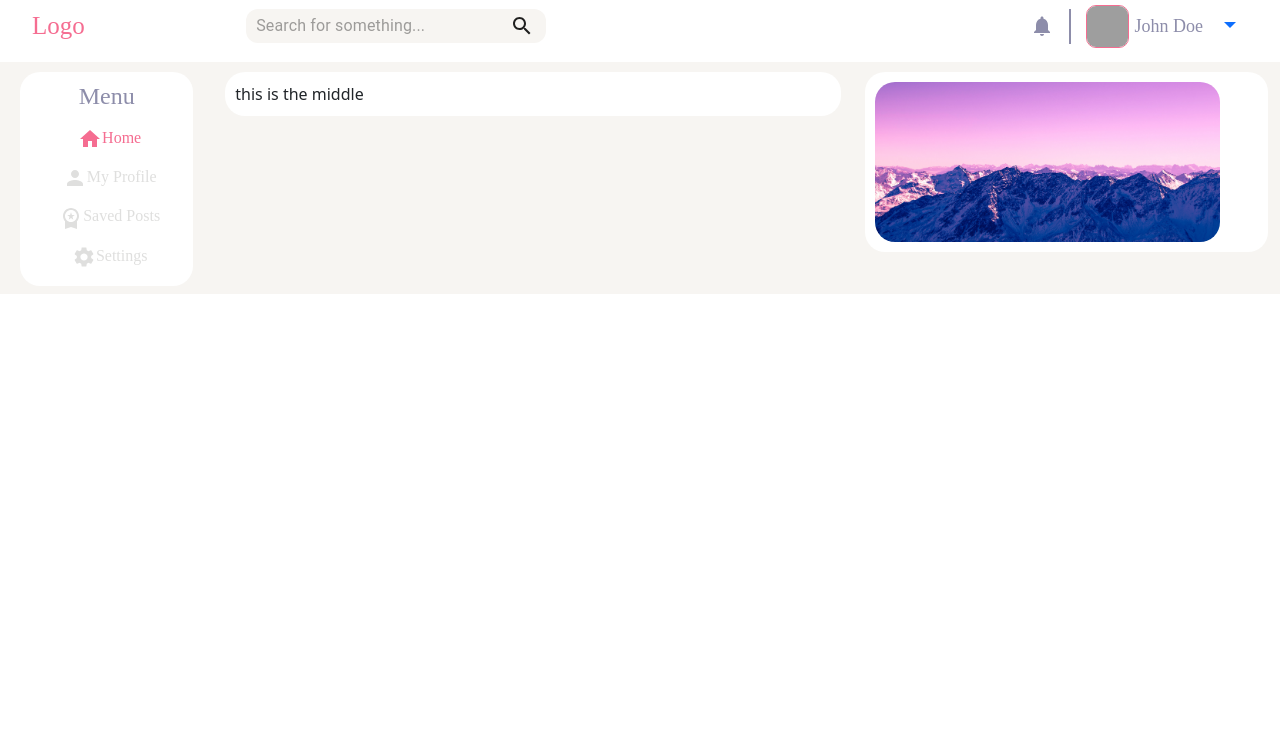
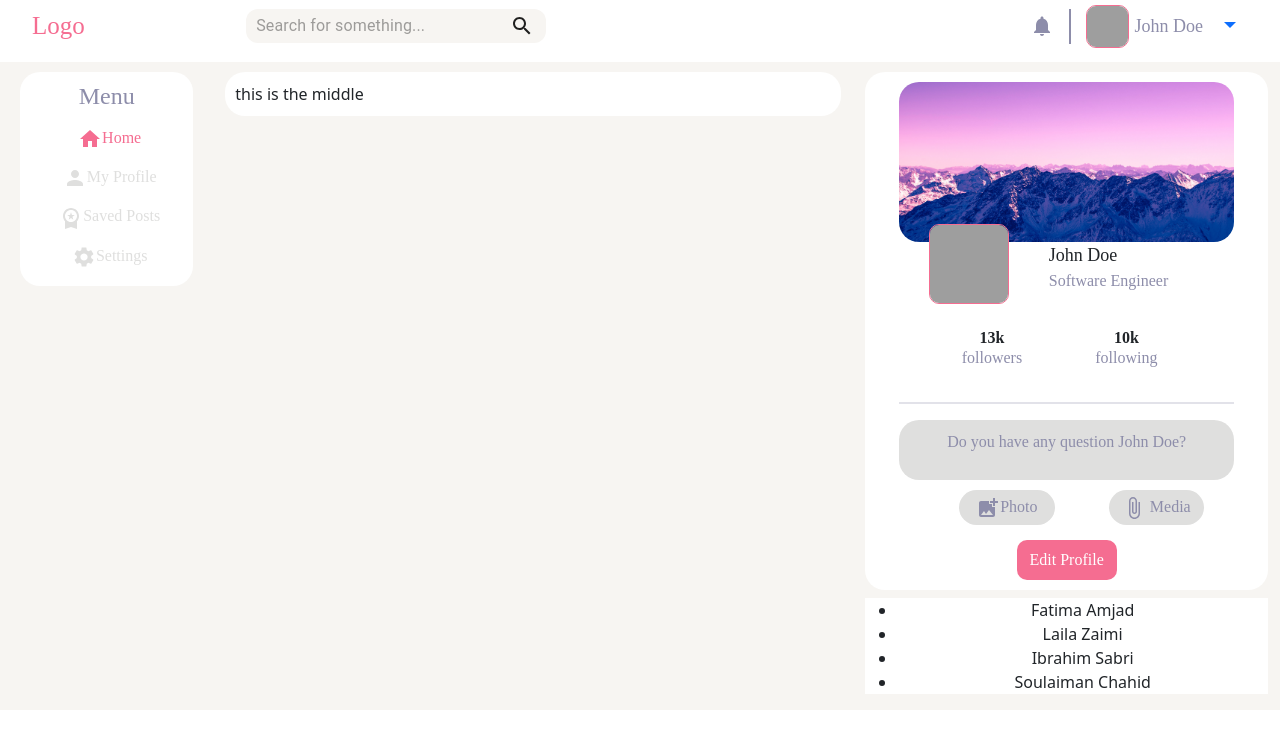
Before and after one commit to hanane54/social-network, a React (Create React App) app: page / in a window 1280 px wide. Shown: the top 748 px of the page. Built offline with nearby package versions, Linux system fonts and the light colour scheme; grey boxes are pictures that could not be loaded.

Commit message:
Added: the profile section, Adding: the recent followers section in home page

```diff
--- /dev/null
+++ b/src/components/followersSection/recentFollowersSection.js
@@ -0,0 +1,15 @@
+import styles from './recentFollowersSection.module.css';
+const RecentFollowers = () => {
+    return <>
+        <div className={styles.followersContainer}>
+            <ul>
+                <li>Fatima Amjad</li>
+                <li>Laila Zaimi</li>
+                <li>Ibrahim Sabri</li>
+                <li>Soulaiman Chahid</li>
+            </ul>
+        </div>
+    </>
+}
+
+export default RecentFollowers;
--- /dev/null
+++ b/src/components/followersSection/recentFollowersSection.module.css
@@ -0,0 +1,4 @@
+.followersContainer{
+    background-color: white;
+    text-align: center;
+}
--- a/src/components/profileSection/profilePic&Cover.js
+++ b/src/components/profileSection/profilePic&Cover.js
@@ -1,15 +1,71 @@
 import styles from "./profilePic&Cover.module.css";
-import cover from '../assets/cover.jpg'
+import cover from "../assets/cover.jpg";
+import profilePicture from "../assets/profile.jpg";
+import { Container, Row, Col } from "react-bootstrap";
+import AddPhotoAlternateIcon from '@mui/icons-material/AddPhotoAlternate';
+import AttachFileIcon from '@mui/icons-material/AttachFile';
 const ProfilePicCover = () => {
-  return <>
-    <div>
-    <img
-                src={cover}
-                alt="profile"
-                className={styles.coverPicture}
-              />
-    </div>
+  return (
+    <>
+      <Container>
+        <Row>
+          <Col style={{ display: "flex", justifyContent: "center" }}>
+            <img src={cover} alt="profile" className={styles.coverPicture} />
+          </Col>
+        </Row>
+        <Row>
+          <Col md={{ span: 3, offset: 1 }} style={{ marginTop: "-18px" }}>
+            <img
+              src={profilePicture}
+              alt="profile"
+              className={styles.profilePicture}
+            />
+          </Col>
+          <Col md={{ span: 6, offset: 1 }}>
+            <span className={styles.userName}>John Doe</span>
+            <br />
+            <span className={styles.userWork}>Software Engineer</span>
+          </Col>
+        </Row>
+        <Row className={styles.followerSection}>
+          <Col md={{ span: 3, offset: 2 }} >
+            <p className={styles.numberof}><strong>13k</strong></p>
+            <p className={styles.follow}>followers</p>
+          </Col>
+          <Col md={{ span: 4, offset: 1 }}>
+            <p className={styles.numberof}><strong>10k</strong></p>
+            <p className={styles.follow}>following</p>
+          </Col>
+        </Row>
+        <hr className={styles.hr}/>
+        <Row>
+            <Col>
+            <div className={styles.newPost} >
+                <a href="/" className={styles.placeholder}>Do you have any question John Doe?</a>
+            </div>
+            </Col>
+        </Row>
+        <Row>
+            <Col md={{ span: 4, offset: 2 }}>
+                <div className={styles.btn}>
+                    <AddPhotoAlternateIcon/>
+                    Photo
+                </div>
+            </Col>
+            <Col md={{ span: 4, offset: 1 }}>
+                <div className={styles.btn}>
+                    <AttachFileIcon/> Media
+                </div>
+            </Col>
+        </Row>
+        <Row>
+            <Col className={styles.editProfilBtn}>
+                <button>Edit Profile</button>
+            </Col>
+        </Row>
 
-  </>;
+      </Container>
+    </>
+  );
 };
 export default ProfilePicCover;
--- a/src/components/profileSection/profilePic&Cover.module.css
+++ b/src/components/profileSection/profilePic&Cover.module.css
@@ -2,7 +2,76 @@
   object-fit: cover;
   max-width: 100%;
   max-height: 100%;
-  width: 90%;
+  width: 100%;
   height: 160px;
   border-radius: 20px;
 }
+.profilePicture{
+    height: 80px;
+    width: 80px;
+    object-fit: cover;
+    border: 1px solid var(--fourth-color);
+    border-radius: 10px;
+}
+.userName{
+    text-align: center;
+    font-size: 18px;
+}
+.userWork{
+    color: var(--first-color);
+}
+.followerSection{
+    padding-top: 22px;
+}
+
+.numberof{
+    text-align: center;
+}
+.follow{
+    margin-top: -20px;
+    color: var(--first-color);
+    text-align: center;
+}
+.newPost{
+    background-color: var(--second-color);
+    max-width: 100%;
+    max-height: 100%;
+    height: 60px;
+    border-radius: 20px;
+    text-align: center;
+    padding-top: 10px;
+}
+.placeholder{
+    text-decoration: none;
+    color: var(--first-color);
+    width: 70%;
+}
+.placeholder:hover{
+    text-decoration: none;
+    color: var(--fourth-color);
+}
+.btn{
+    margin-top: 10px;
+    border-radius: 20px;
+    background-color: var(--second-color);
+    padding: 5px;
+    max-width: 100%;
+    color: var(--first-color);
+    text-align: center;
+    margin-bottom: 15px;
+}
+.editProfilBtn{
+    display: flex;
+    justify-content: center;
+}
+.editProfilBtn button{
+    background-color: var(--fourth-color);
+    color: white;
+    border: none;
+    border-radius: 10px;
+    height: 40px;
+    width: 100px;
+}
+.hr{
+    border: 1px solid var(--first-color);
+}
--- a/src/components/profileSection/profileSectionContainer.module.css
+++ b/src/components/profileSection/profileSectionContainer.module.css
@@ -3,4 +3,6 @@
     margin-top: 8px;
     padding: 10px;
     border-radius: 20px;
+    font-family: 'karla';
+    margin-bottom: 8px;
 }
--- a/src/pages/HomePage.js
+++ b/src/pages/HomePage.js
@@ -2,6 +2,7 @@ import { Col, Container, Row } from 'react-bootstrap';
 import MenuSection from '../components/MenuSection'
 import FeedsContainer from '../components/feeds/feedsContainer'
 import ProfileSectionContainer from '../components/profileSection/profileSectionContainer';
+import RecentFollowers from '../components/followersSection/recentFollowersSection';
 
 const HomePage = () => {
   return <>
@@ -15,9 +16,10 @@ const HomePage = () => {
         </Col>
         <Col xs={4}>
             <ProfileSectionContainer/>
+            <RecentFollowers />
         </Col>
       </Row>
     </Container>
-  </>;
+  </>
 };
 export default HomePage;
```
